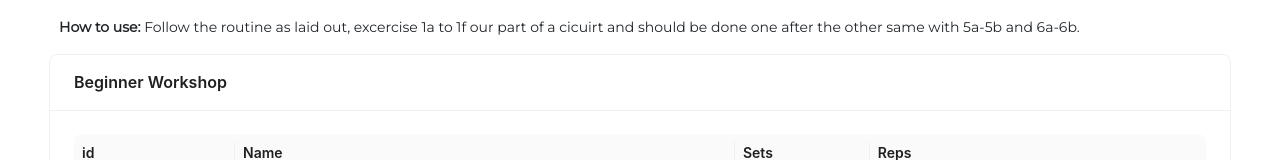
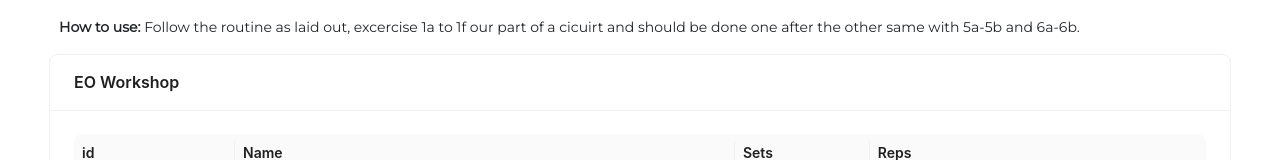
Before and after one commit to viji9898/app-programme-movement-collection, a React (Create React App) app: page /eo-mobility in a window 1280 px wide. Shown: the part 137-297 px from the top of the page. Built offline with nearby package versions, Linux system fonts and the light colour scheme.

Commit message:
update-porgramme-page

```diff
--- a/src/components/workshopPage/EoMobility.js
+++ b/src/components/workshopPage/EoMobility.js
@@ -20,7 +20,7 @@ export const EoMobility = () => {
               6a-6b.
             </p>
           </div>
-          <Card title="Beginner Workshop">
+          <Card title="EO Workshop">
             <WorkOutTable workShopData={eoMobilityData} />
           </Card>
         </Col>
--- a/src/pages/Programmes.js
+++ b/src/pages/Programmes.js
@@ -7,13 +7,13 @@ export const Programmes = () => {
       programTitle: "Beginner Rings",
       url: "/beginner-rings",
       imageUrl:
-        "https://m.media-amazon.com/images/S/aplus-media-library-service-media/16c31c96-a82f-44b8-aa6b-c16cc123db74.__CR104,227,1138,1138_PT0_SX300_V1___.jpg",
+        "https://customer-apps-techhq.s3.eu-west-2.amazonaws.com/app-rings-and-flow/programmes/beginner-rings-01.png",
     },
     {
       programTitle: "EO - Mobility",
       url: "/eo-mobility",
       imageUrl:
-        "https://m.media-amazon.com/images/S/aplus-media-library-service-media/613dd9cd-68f6-4a3a-803c-4b35e49eef3c.__CR168,0,664,664_PT0_SX300_V1___.jpg",
+        "https://customer-apps-techhq.s3.eu-west-2.amazonaws.com/app-rings-and-flow/programmes/eo-mobility.png",
     },
     // {
     //   programTitle: "Beginner Rings",
```
